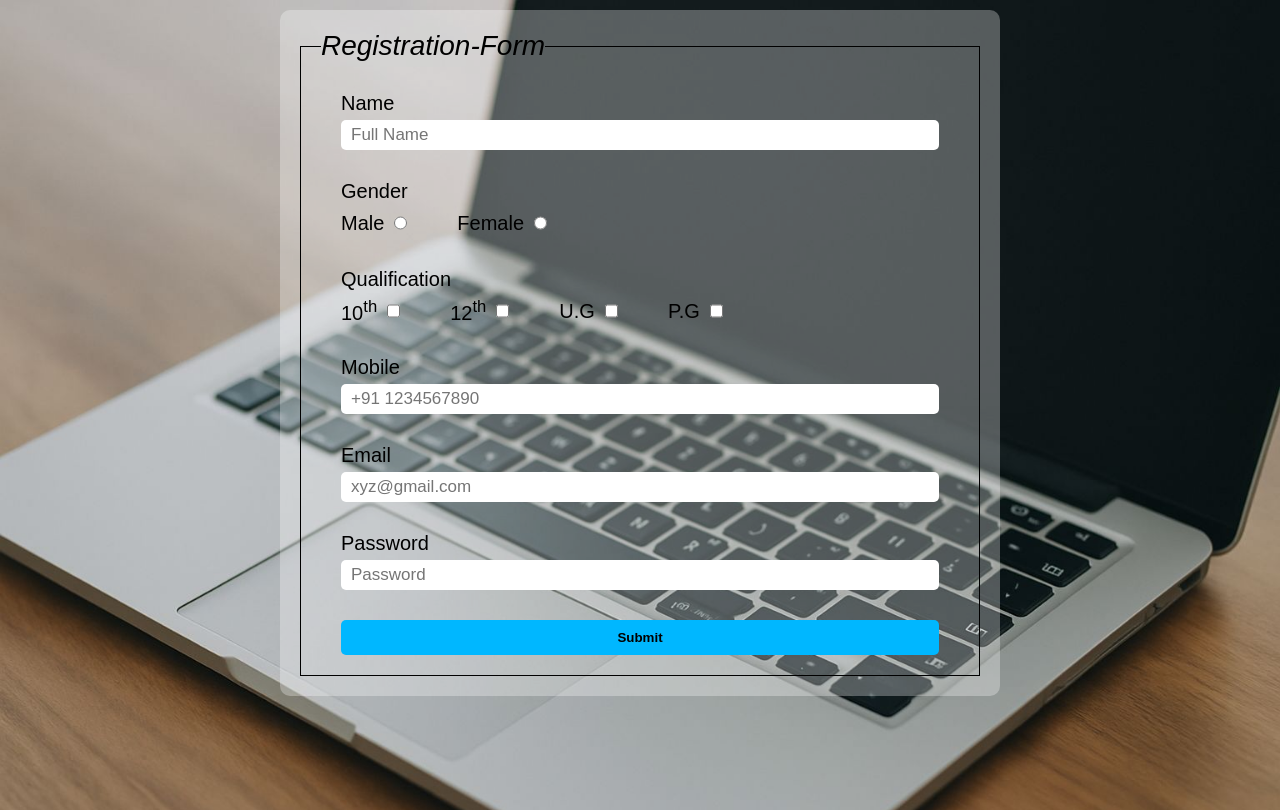
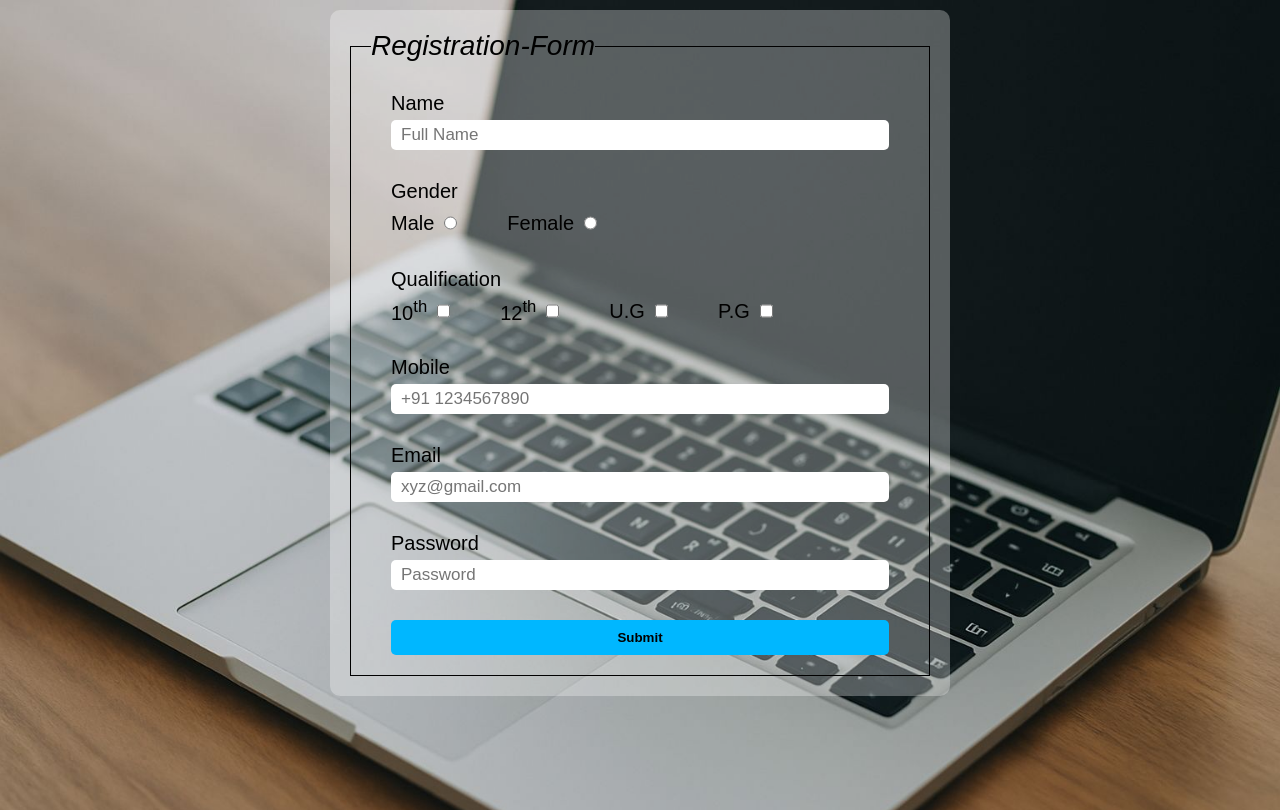
Before and after one commit to mukuljaiswal10/Registration-Form, a plain HTML site: page index.html in a window 1280 px wide. Drawn offline with Linux system fonts and the light colour scheme.

Commit message:
final-commit

```diff
--- a/style.css
+++ b/style.css
@@ -16,7 +16,7 @@ body
 }
 .main-div
 {
-    width:720px;
+    width:620px;
     margin: auto;
     margin-top:00px;
     background-color: rgba(255, 255, 255, 0.294);
```
